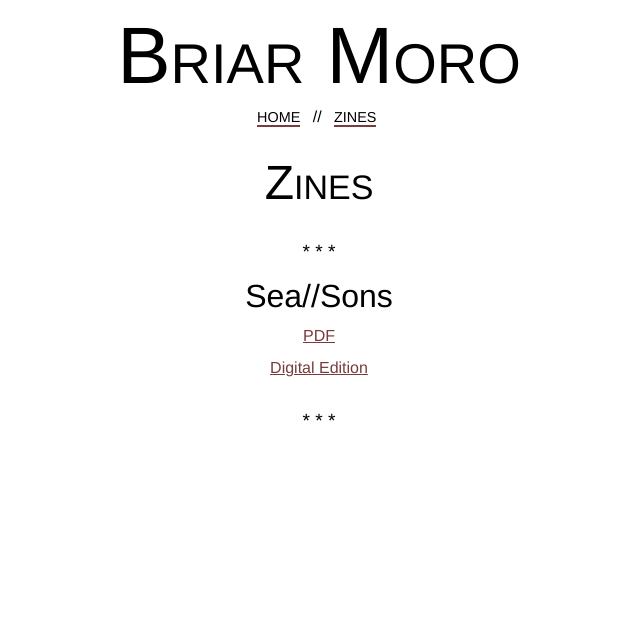
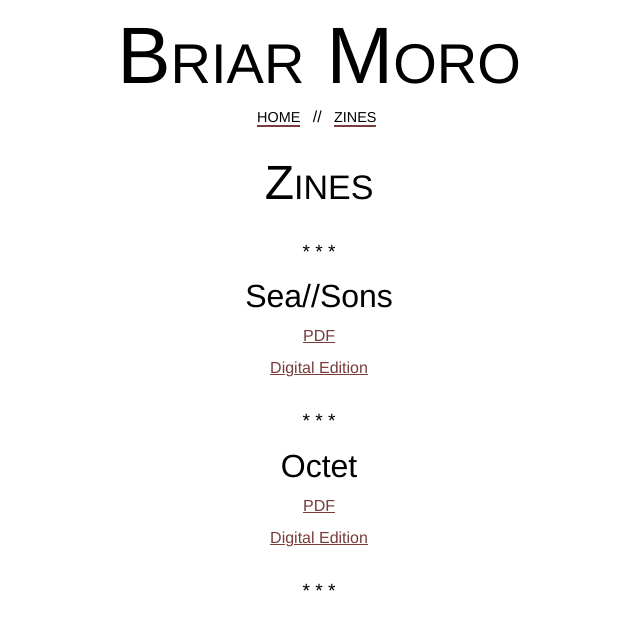
Before and after one commit to briarmoro/briarmoro.github.io, a plain HTML site: page zines.html in a window 1280 px wide. Shown: the whole page, without its empty margins (321-961 px from the left). Drawn offline with Linux system fonts and the light colour scheme.

Commit message:
Update zines.html

```diff
--- a/zines.html
+++ b/zines.html
@@ -32,5 +32,15 @@
 			<br />
 			<br />
 			<p>* * *</p>
+		        <br />
+			<h2>Octet</h2>
+			<br />
+			<a href="PDFs/octet_zine.pdf">PDF</a>
+			<br />
+			<br />
+			<a href="digitaleditions/octet/index.html">Digital Edition</a>
+			<br />
+			<br />
+			<p>* * *</p>
 	</body>
 </html>
```
